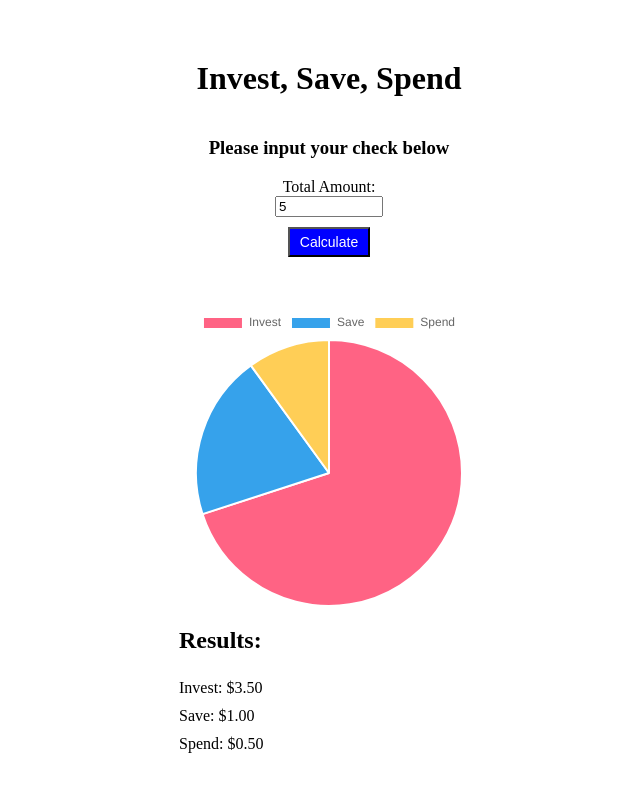
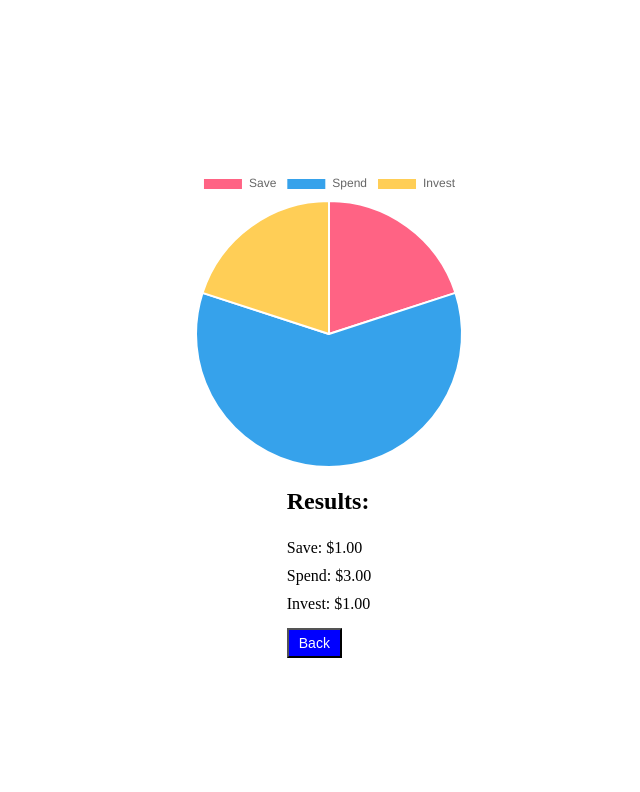
Before and after one commit to lukegrady1/Invest-Save-Spend, a plain HTML site: page index.html in a window 1280 px wide. Both pictures are taken after typing "5" into the empty fields and a click on the button "Calculate". Shown: the whole page, without its empty margins (311-951 px from the left). Drawn offline with nearby package versions, Linux system fonts and the light colour scheme.

Commit message:
Created a back button from the results page

```diff
--- a/index.html
+++ b/index.html
@@ -6,12 +6,10 @@
   <link rel="stylesheet" type="text/css" href="styles.css">
 </head>
 <body>
-  <h1>Invest, Save, Spend</h1>
-  <h3>Please input your check below</h3>
-  <div class="container">
-    <label for="total-amount">Total Amount:</label>
-    <input type="number" id="total-amount" min="0">
-
+  <div id="input-form" class="container">
+    <h1>Calculate Savings, Spending, and Investments</h1>
+    <label for="total-amount">Total Income:</label>
+    <input type="number" id="total-amount" placeholder="Enter your income">
     <button onclick="calculate()">Calculate</button>
   </div>
 
@@ -21,9 +19,10 @@
     </div>
     <div class="results-container">
       <h2>Results:</h2>
-      <p id="invest-amount">Invest: $0</p>
       <p id="save-amount">Save: $0</p>
       <p id="spend-amount">Spend: $0</p>
+      <p id="invest-amount">Invest: $0</p>
+      <button onclick="goBack()">Back</button>
     </div>
   </div>
 
--- a/script.js
+++ b/script.js
@@ -1,6 +1,6 @@
 var savePercent = 20; // Hardcoded save percentage
-var spendPercent = 10; // Hardcoded spend percentage
-var investPercent = 70; // Hardcoded invest percentage
+var spendPercent = 60; // Hardcoded spend percentage
+var investPercent = 20; // Hardcoded invest percentage
 
 function calculate() {
   var totalAmount = parseFloat(document.getElementById('total-amount').value);
@@ -15,13 +15,19 @@ function calculate() {
 
   // Create the pie chart
   var ctx = document.getElementById('chart').getContext('2d');
-  var myChart = new Chart(ctx, {
+  if (window.myChart) {
+    // Update existing chart data
+    window.myChart.data.datasets[0].data = [saveAmount, spendAmount, investAmount];
+    window.myChart.update();
+  } else {
+    // Create new chart
+    window.myChart = new Chart(ctx, {
       type: 'pie',
       data: {
-      labels: ['Invest', 'Save', 'Spend'],
+        labels: ['Save', 'Spend', 'Invest'],
         datasets: [{
           label: 'Amount',
-        data: [investAmount, saveAmount, spendAmount],
+          data: [saveAmount, spendAmount, investAmount],
           backgroundColor: ['#FF6384', '#36A2EB', '#FFCE56'],
         }]
       },
@@ -31,6 +37,22 @@ function calculate() {
         }
       }
     });
+  }
 
-  document.getElementById('results').style.display = 'block';
+  // Toggle visibility of sections
+  document.getElementById('input-form').style.display = 'none';
+  document.getElementById('results').style.display = 'flex';
 }
+
+function goBack() {
+  // Toggle visibility of sections
+  document.getElementById('input-form').style.display = 'flex';
+  document.getElementById('results').style.display = 'none';
+
+  // Clear chart
+  var chartContainer = document.getElementById('chart');
+  chartContainer.innerHTML = '';
+
+  // Clear input field
+  document.getElementById('total-amount').value = '';
+}
```
Lines whose indentation alone changed are shown as unchanged.
